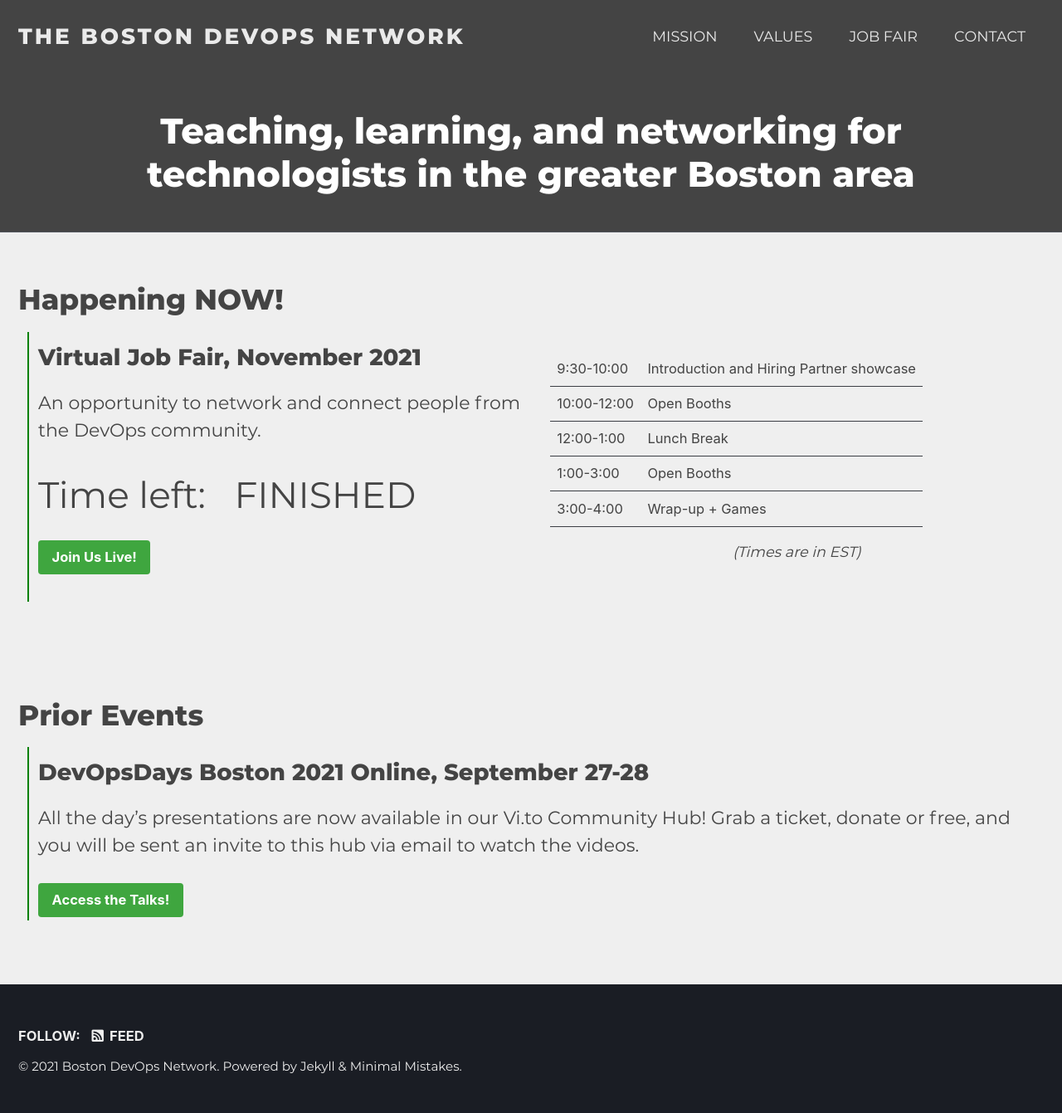
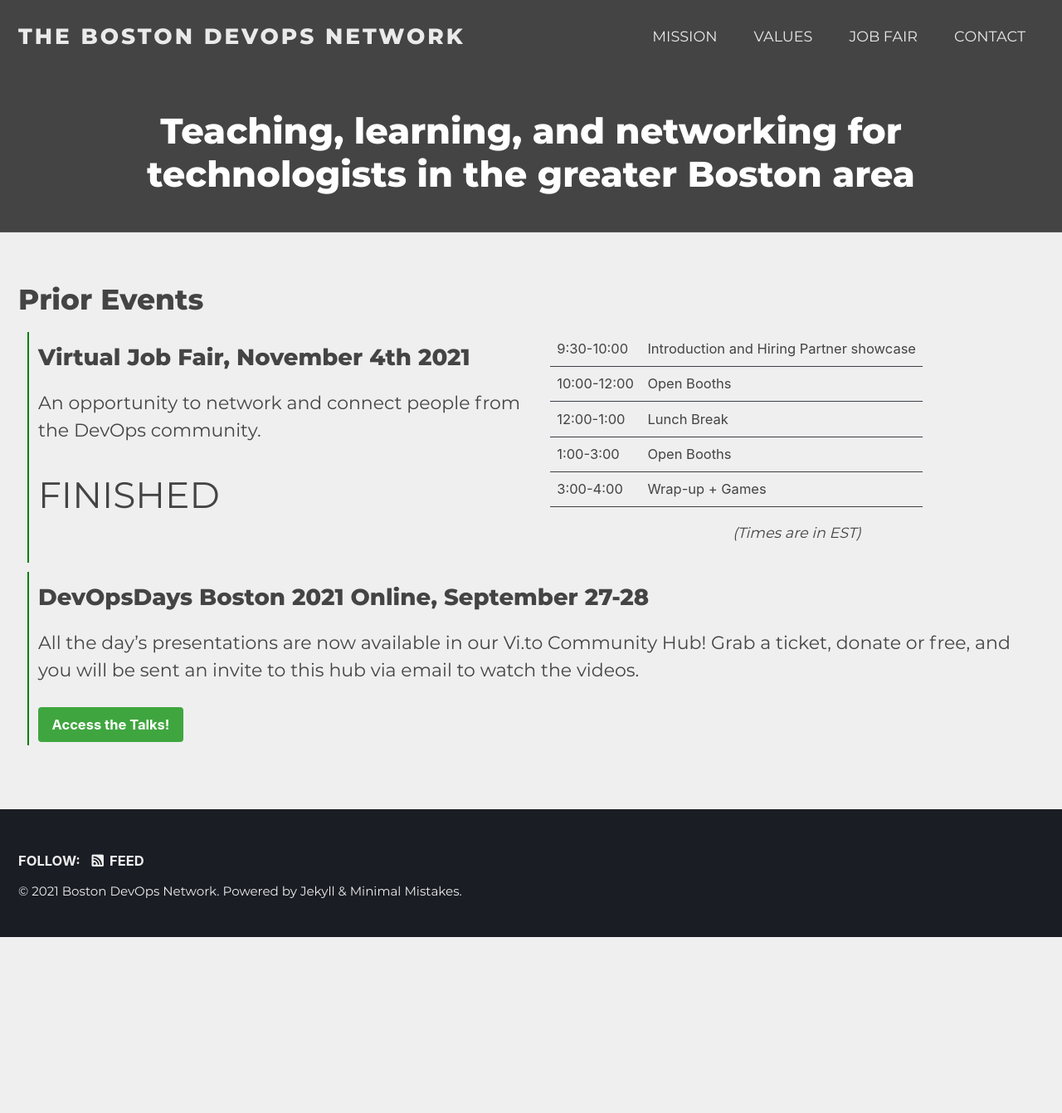
Before and after one commit to bostondevopsnetwork/bostondevopsnetwork.org, a Jekyll site: the page built from index.md, in a window 1280 px wide. Shown: the whole page at 83% size. Built offline with Jekyll 4.4.1, drawn with Linux system fonts in a browser that asks for light colours; cached includes are drawn as plain includes; after the commit the page ends 1129 px from its top, so only the background shows below that.

```diff
--- a/index.md
+++ b/index.md
@@ -5,22 +5,20 @@ superheadline: "Teaching, learning, and networking for technologists in the grea
 layout: home
 ---
 
-# Happening NOW!
+
+# Prior Events
 
 <div class="home-page-list-item">
 <div class="flexbox">
 <div class="home-page-list-item-partone" markdown=1>
-## Virtual Job Fair, November 2021
+## Virtual Job Fair, November 4th 2021
 An opportunity to network and connect people from the DevOps community.
 
 <div style="font-size:2em;margin-top:0px;margin-bottom:0px;">
-<span>Time left: </span>&nbsp;
 <span id="job_fair_countdown"></span>
 </div>
 <script src="/assets/js/countdown.js"></script>
 <script>createCountdown("Nov 4, 2021 16:30:00","job_fair_countdown");</script>
-
-<a href="/job-fair/" class="btn btn--success">Join Us Live!</a>
 
 </div>
 <div class="home-page-list-item-parttwo">
@@ -44,9 +42,7 @@ An opportunity to network and connect people from the DevOps community.
 <!-- underneath --->
 </div>
 
-<br /><br />
 
-# Prior Events
 
 <div class="home-page-list-item">
 <div class="flexbox">
```
Also changed, not shown: _pages/job-fair.md (+6 -1 lines).
